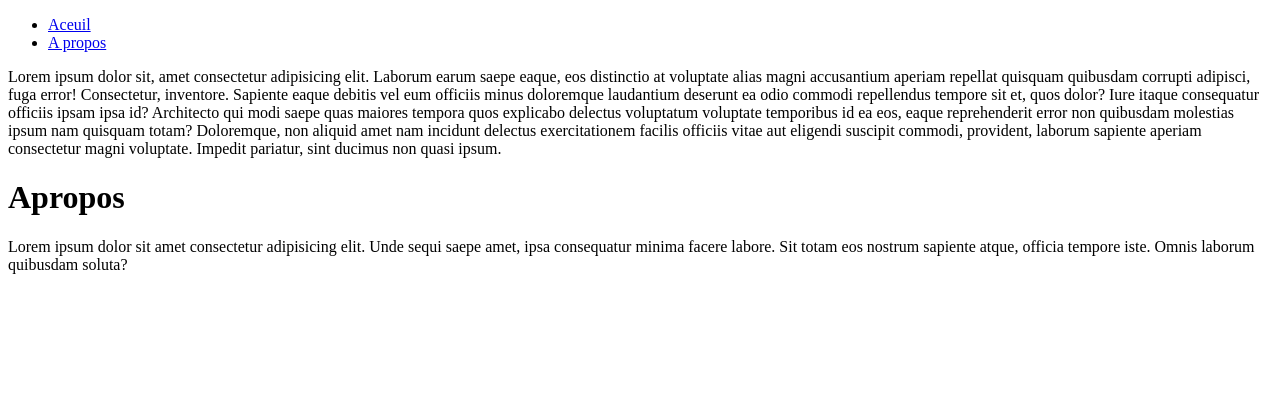
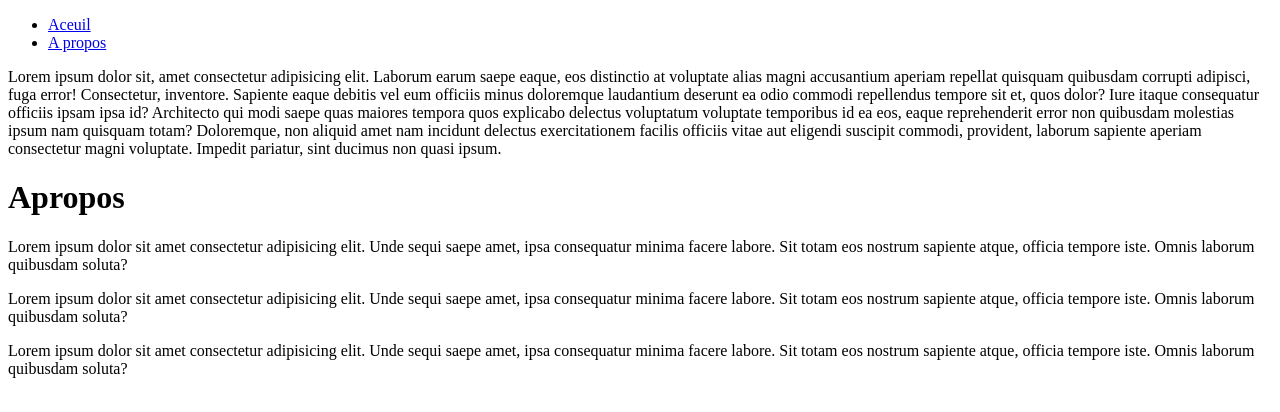
Before and after one commit to Ikiendrebeogo/MonProjet, a plain HTML site: page apropos.html in a window 1280 px wide. Drawn offline with Linux system fonts and the light colour scheme.

Commit message:
Deux autres paragraphes

```diff
--- a/apropos.html
+++ b/apropos.html
@@ -15,5 +15,8 @@
     <p>Lorem ipsum dolor sit, amet consectetur adipisicing elit. Laborum earum saepe eaque, eos distinctio at voluptate alias magni accusantium aperiam repellat quisquam quibusdam corrupti adipisci, fuga error! Consectetur, inventore. Sapiente eaque debitis vel eum officiis minus doloremque laudantium deserunt ea odio commodi repellendus tempore sit et, quos dolor? Iure itaque consequatur officiis ipsam ipsa id? Architecto qui modi saepe quas maiores tempora quos explicabo delectus voluptatum voluptate temporibus id ea eos, eaque reprehenderit error non quibusdam molestias ipsum nam quisquam totam? Doloremque, non aliquid amet nam incidunt delectus exercitationem facilis officiis vitae aut eligendi suscipit commodi, provident, laborum sapiente aperiam consectetur magni voluptate. Impedit pariatur, sint ducimus non quasi ipsum.</p>
     <h1>Apropos</h1>
     <p>Lorem ipsum dolor sit amet consectetur adipisicing elit. Unde sequi saepe amet, ipsa consequatur minima facere labore. Sit totam eos nostrum sapiente atque, officia tempore iste. Omnis laborum quibusdam soluta?</p>
+    <p>Lorem ipsum dolor sit amet consectetur adipisicing elit. Unde sequi saepe amet, ipsa consequatur minima facere labore. Sit totam eos nostrum sapiente atque, officia tempore iste. Omnis laborum quibusdam soluta?</p>
+    <p>Lorem ipsum dolor sit amet consectetur adipisicing elit. Unde sequi saepe amet, ipsa consequatur minima facere labore. Sit totam eos nostrum sapiente atque, officia tempore iste. Omnis laborum quibusdam soluta?</p>
+
 </body>
 </html>
```
